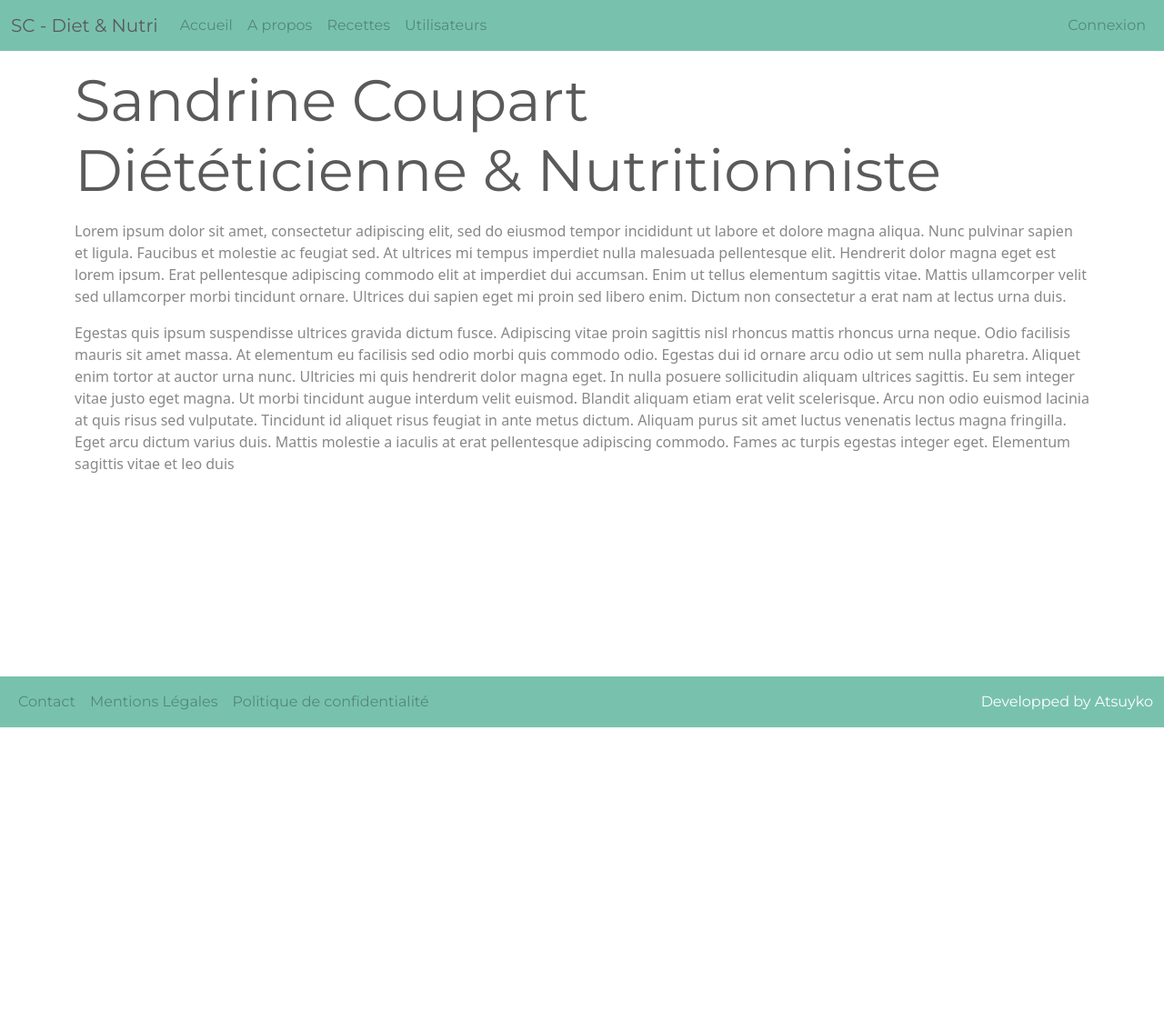
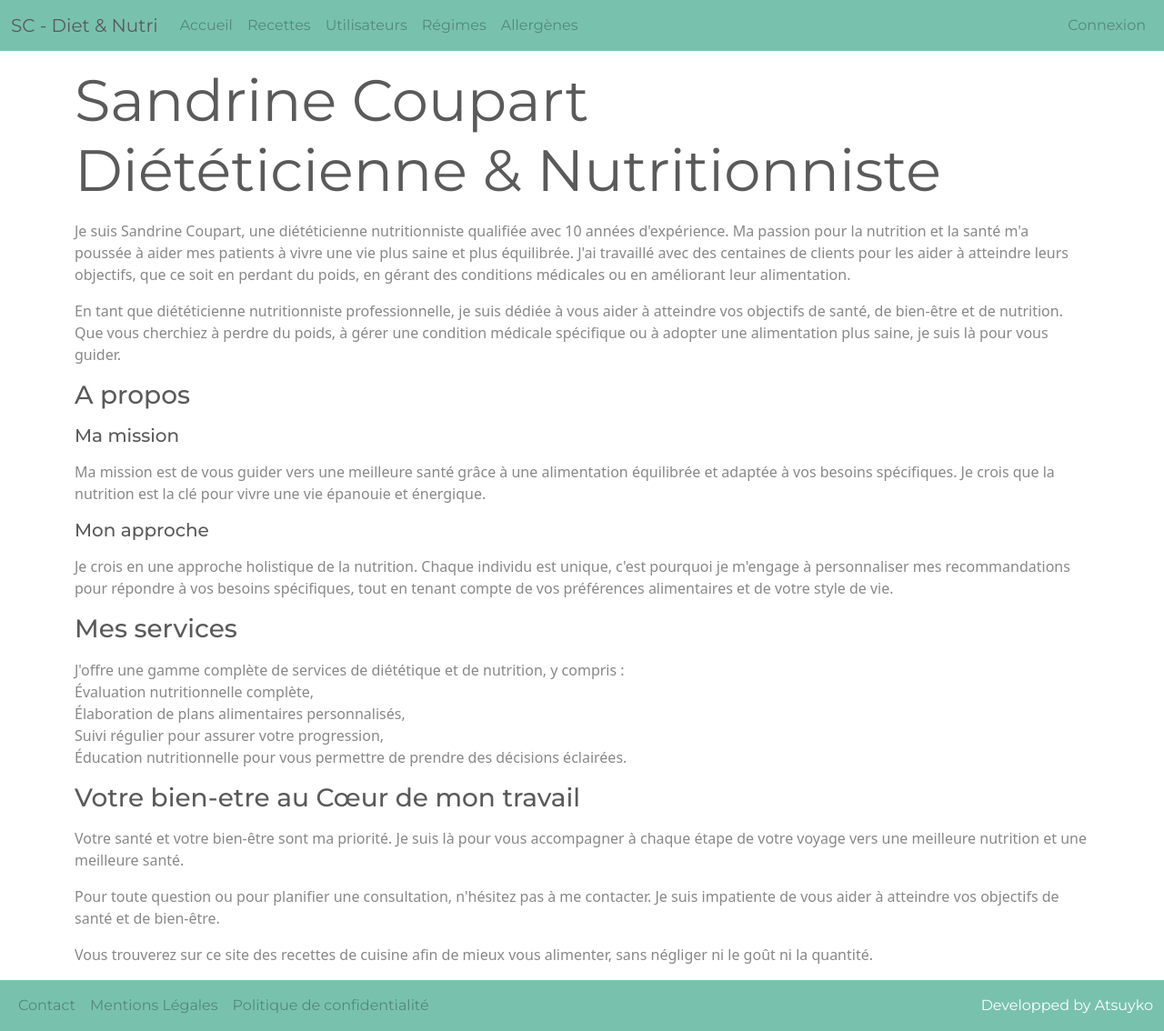
Before and after one commit to Atsuyko/SC-Diet-Nutri, a Symfony app: template templates/home/index.html.twig in a window 1280 px wide. Shown: the whole page at 91% size. Before the commit the page ends 800 px from the top, so only its background shows below. Run offline with Twig, Linux system fonts and the light colour scheme; the template is opened without the code that fills it, so the values that code supplies are empty; some libraries are stand-ins or nearby versions.

Commit message:
Mod home page and del about page

```diff
--- a/templates/home/index.html.twig
+++ b/templates/home/index.html.twig
@@ -6,24 +6,50 @@
 <div class="container mt-3">
     <h1 class="display-3">Sandrine Coupart <br> Diététicienne & Nutritionniste</h1>
     <p class="mt-3">
-        Lorem ipsum dolor sit amet, consectetur adipiscing elit, sed do eiusmod tempor incididunt ut labore
-        et dolore magna aliqua. Nunc pulvinar sapien et ligula. Faucibus et molestie ac feugiat sed. At
-        ultrices mi tempus imperdiet nulla malesuada pellentesque elit. Hendrerit dolor magna eget est
-        lorem ipsum. Erat pellentesque adipiscing commodo elit at imperdiet dui accumsan. Enim ut tellus
-        elementum sagittis vitae. Mattis ullamcorper velit sed ullamcorper morbi tincidunt ornare. Ultrices
-        dui sapien eget mi proin sed libero enim. Dictum non consectetur a erat nam at lectus urna duis.
+        Je suis Sandrine Coupart, une diététicienne nutritionniste qualifiée avec 10 années d'expérience. Ma passion
+        pour la nutrition et la santé m'a poussée à aider mes patients à vivre une
+        vie plus saine et plus équilibrée. J'ai travaillé avec des centaines de clients pour les aider à atteindre leurs
+        objectifs, que ce soit en perdant du poids, en gérant des conditions médicales ou en améliorant leur
+        alimentation.
     </p>
     <p class="mt-3">
-        Egestas quis ipsum suspendisse ultrices gravida dictum fusce. Adipiscing vitae proin sagittis nisl
-        rhoncus mattis rhoncus urna neque. Odio facilisis mauris sit amet massa. At elementum eu facilisis
-        sed odio morbi quis commodo odio. Egestas dui id ornare arcu odio ut sem nulla pharetra. Aliquet
-        enim tortor at auctor urna nunc. Ultricies mi quis hendrerit dolor magna eget. In nulla posuere
-        sollicitudin aliquam ultrices sagittis. Eu sem integer vitae justo eget magna. Ut morbi tincidunt
-        augue interdum velit euismod. Blandit aliquam etiam erat velit scelerisque. Arcu non odio euismod
-        lacinia at quis risus sed vulputate. Tincidunt id aliquet risus feugiat in ante metus dictum. Aliquam
-        purus sit amet luctus venenatis lectus magna fringilla. Eget arcu dictum varius duis. Mattis molestie
-        a iaculis at erat pellentesque adipiscing commodo. Fames ac turpis egestas integer eget.
-        Elementum sagittis vitae et leo duis
+        En tant que diététicienne nutritionniste professionnelle, je suis dédiée à vous aider à atteindre vos objectifs
+        de santé, de bien-être et de nutrition. Que vous cherchiez à perdre du poids, à gérer une condition médicale
+        spécifique ou à adopter une alimentation plus saine, je suis là pour vous guider.
+    </p>
+    <h3 class="mt-3">A propos</h3>
+    <h5 class="mt-3">Ma mission</h5>
+    <p class="mt-3">
+        Ma mission est de vous guider vers une meilleure santé grâce à une alimentation équilibrée et adaptée à vos
+        besoins
+        spécifiques. Je crois que la nutrition est la clé pour vivre une vie épanouie et énergique.
+    </p>
+    <h5 class="mt-3">Mon approche</h5>
+    <p class="mt-3">
+        Je crois en une approche holistique de la nutrition. Chaque individu est unique, c'est pourquoi je m'engage
+        à personnaliser mes recommandations pour répondre à vos besoins spécifiques, tout en tenant compte de vos
+        préférences alimentaires et de votre style de vie.
+    </p>
+    <h3 class="mt-3">Mes services</h3>
+    <p class="mt-3">
+        J'offre une gamme complète de services de diététique et de nutrition, y compris : <br>
+        Évaluation nutritionnelle complète, <br>
+        Élaboration de plans alimentaires personnalisés, <br>
+        Suivi régulier pour assurer votre progression, <br>
+        Éducation nutritionnelle pour vous permettre de prendre des décisions éclairées.
+    </p>
+    <h3 class="mt-3">Votre bien-etre au Cœur de mon travail</h3>
+    <p class="mt-3">
+        Votre santé et votre bien-être sont ma priorité. Je suis là pour vous accompagner à chaque étape de votre
+        voyage vers une meilleure nutrition et une meilleure santé.
+    </p>
+    <p class="mt-3">
+        Pour toute question ou pour planifier une consultation, n'hésitez pas à me contacter. Je suis impatiente
+        de vous aider à atteindre vos objectifs de santé et de bien-être.
+    </p>
+    <p class="mt-3">
+        Vous trouverez sur ce site des recettes de cuisine afin de mieux vous alimenter, sans négliger ni le goût ni la
+        quantité.
     </p>
 </div>
 {% endblock %}
--- a/templates/partials/_footer.html.twig
+++ b/templates/partials/_footer.html.twig
@@ -6,10 +6,10 @@
         </a>
       </li>
       <li class="nav-item">
-        <a class="nav-link" href="#">Mentions Légales</a>
+        <a class="nav-link" href="{{ path('notice') }}">Mentions Légales</a>
       </li>
       <li class="nav-item">
-        <a class="nav-link" href="#">Politique de confidentialité</a>
+        <a class="nav-link" href="{{ path('policy') }}">Politique de confidentialité</a>
       </li>
     </ul>
     <ul class="navbar-nav ms-auto">
--- a/templates/partials/_header.html.twig
+++ b/templates/partials/_header.html.twig
@@ -1,6 +1,6 @@
 <nav class="navbar navbar-expand-lg bg-primary" data-bs-theme="dark">
   <div class="container-fluid">
-    <a class="navbar-brand" href="#">SC - Diet & Nutri</a>
+    <a class="navbar-brand" href="{{ path('home') }}">SC - Diet & Nutri</a>
     <button class="navbar-toggler" type="button" data-bs-toggle="collapse" data-bs-target="#navbarColor01"
       aria-controls="navbarColor01" aria-expanded="false" aria-label="Toggle navigation">
       <span class="navbar-toggler-icon"></span>
@@ -8,17 +8,20 @@
     <div class="collapse navbar-collapse" id="navbarColor01">
       <ul class="navbar-nav me-auto">
         <li class="nav-item">
-          <a class="nav-link" href="#">Accueil
+          <a class="nav-link" href="{{ path('home') }}">Accueil
           </a>
-        </li>
-        <li class="nav-item">
-          <a class="nav-link" href="#">A propos</a>
         </li>
         <li class="nav-item">
           <a class="nav-link" href="#">Recettes</a>
         </li>
         <li class="nav-item">
           <a class="nav-link" href="#">Utilisateurs</a>
+        </li>
+        <li class="nav-item">
+          <a class="nav-link" href="{{ path('diet') }}">Régimes</a>
+        </li>
+        <li class="nav-item">
+          <a class="nav-link" href="{{ path('allergen') }}">Allergènes</a>
         </li>
       </ul>
       <ul class="navbar-nav ms-auto">
```
Also changed, not shown: src/Controller/AboutController.php (deleted, +0 -16 lines), templates/about/index.html.twig (deleted, +0 -41 lines), templates/diet/edit.html.twig (added).
